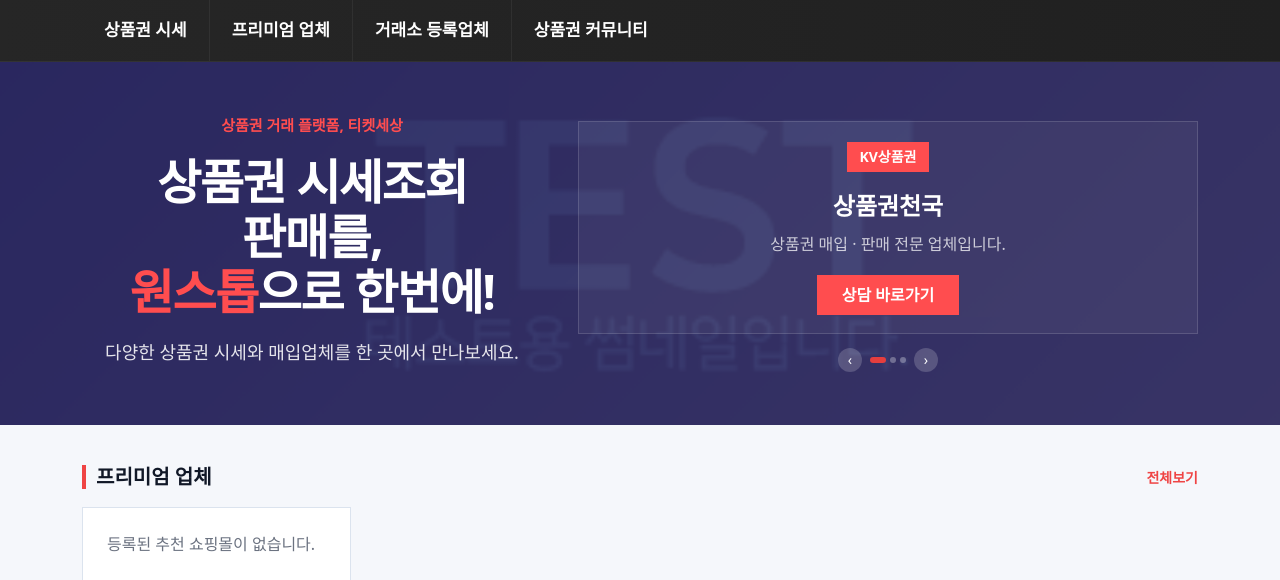
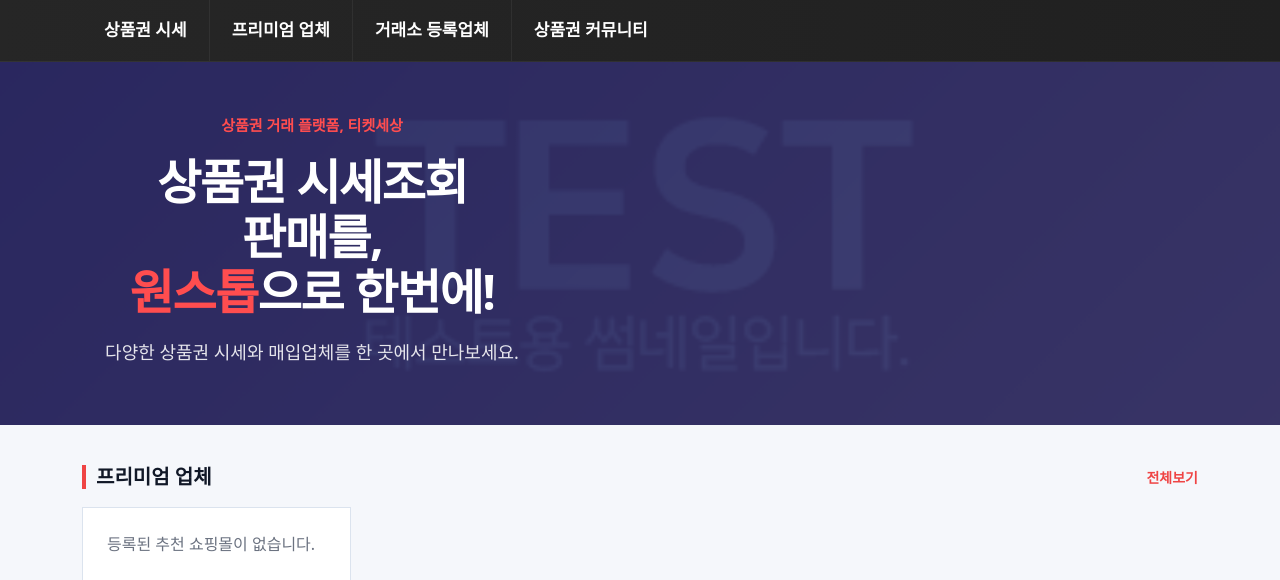
Before and after one commit to sangwoodevelopment/ticket-se, a Django app: page / in a window 1280 px wide. Shown: the part 114-694 px from the top of the page. Run offline with Django 5.2, Linux system fonts and the light colour scheme; data comes from the database, SQL or seed files in the repository; data that the repository does not hold is empty; some libraries are stand-ins or nearby versions.

Commit message:
메인 우측 배너 수정

```diff
--- a/templates/site/index.html
+++ b/templates/site/index.html
@@ -32,69 +32,6 @@
           다양한 상품권 시세와 매입업체를 한 곳에서 만나보세요.
         </p>
       </div>
-
-      <!-- 우측 슬라이드 카드 -->
-      <div class="gm-ticket-hero__right">
-        <div class="hero-card-slider">
-          <div id="heroMiniCarousel"
-               class="carousel slide"
-               data-bs-ride="carousel"
-               data-bs-interval="3000"
-               data-bs-pause="hover">
-
-            <div class="carousel-inner">
-
-              <div class="carousel-item active">
-                <div class="hero-ticket-card">
-                  <div class="hero-ticket-card__badge">KV상품권</div>
-                  <div class="hero-ticket-card__title">상품권천국</div>
-                  <div class="hero-ticket-card__desc">상품권 매입 · 판매 전문 업체입니다.</div>
-                  <a href="{% url 'landing' %}" class="hero-ticket-card__btn">상담 바로가기</a>
-                </div>
-              </div>
-
-              <div class="carousel-item">
-                <div class="hero-ticket-card">
-                  <div class="hero-ticket-card__badge">상테크</div>
-                  <div class="hero-ticket-card__title">상테크 상담</div>
-                  <div class="hero-ticket-card__desc">할인구입 · 대량구입 상담을 빠르게 도와드립니다.</div>
-                  <a href="{% url 'landing' %}" class="hero-ticket-card__btn">상담 바로가기</a>
-                </div>
-              </div>
-
-              <div class="carousel-item">
-                <div class="hero-ticket-card">
-                  <div class="hero-ticket-card__badge">업체등록</div>
-                  <div class="hero-ticket-card__title">검증 업체 등록</div>
-                  <div class="hero-ticket-card__desc">거래소 등록업체 신청 및 관리 지원 안내.</div>
-                  <a href="{% url 'companies_page' %}" class="hero-ticket-card__btn">등록 안내</a>
-                </div>
-              </div>
-
-            </div>
-
-            <div class="hero-card-slider__controls">
-              <button class="hero-card-slider__nav"
-                      type="button"
-                      data-bs-target="#heroMiniCarousel"
-                      data-bs-slide="prev">‹</button>
-
-              <div class="hero-card-slider__dots">
-                <button type="button" data-bs-target="#heroMiniCarousel" data-bs-slide-to="0" class="active" aria-current="true"></button>
-                <button type="button" data-bs-target="#heroMiniCarousel" data-bs-slide-to="1"></button>
-                <button type="button" data-bs-target="#heroMiniCarousel" data-bs-slide-to="2"></button>
-              </div>
-
-              <button class="hero-card-slider__nav"
-                      type="button"
-                      data-bs-target="#heroMiniCarousel"
-                      data-bs-slide="next">›</button>
-            </div>
-
-          </div>
-        </div>
-      </div>
-
     </div>
   </div>
 </section>
```
